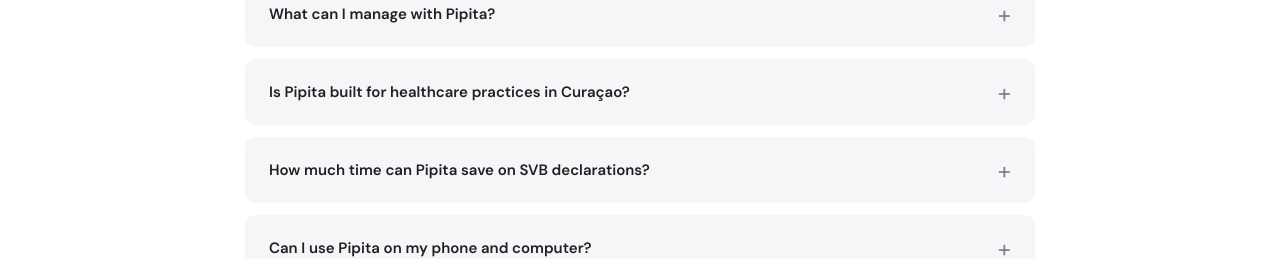
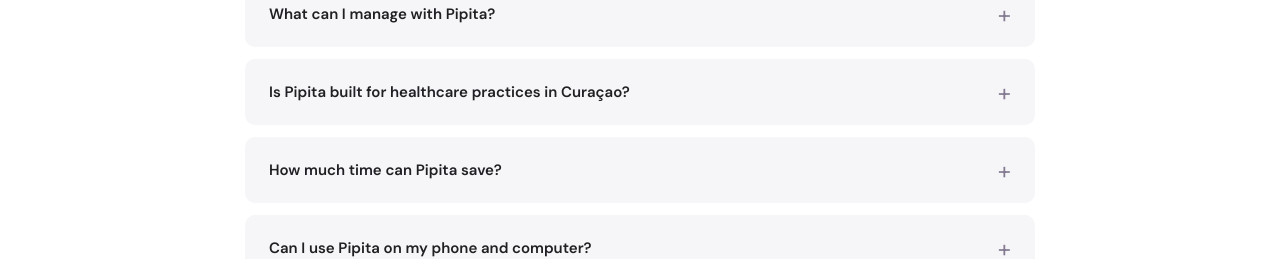
Before and after one commit to kyaralucas/pipita-web, a plain HTML site: page index.html in a window 1280 px wide. Shown: the part 2820-3079 px from the top of the page. Drawn offline with Linux system fonts and the light colour scheme.

Commit message:
change def to english

```diff
--- a/script.js
+++ b/script.js
@@ -5,6 +5,7 @@
 const translations = {
   "en": {
     "title": "Pipita — Practice management software for Curaçao",
+    "seoDescription": "Practice management for healthcare providers in Curaçao. Schedule appointments and manage invoices with Pipita.",
     "nav": [
       "Healthcare practices",
       "Practice tools",
@@ -15,7 +16,7 @@
     "eyebrow": "Practice management software for Curaçao",
     "hero": "Manage your practice.<br><em>Get back to your patients.</em>",
     "heroSubtitle": "Practice management for healthcare providers in Curaçao",
-    "sub": "Schedule patients, prepare SVB declarations, and manage invoices in one application. Pipita takes repetitive administration off your plate, so you can spend more of your day providing care.",
+    "sub": "Schedule patients and manage invoices in one application. Pipita takes repetitive administration off your plate, so you can spend more of your day providing care.",
     "businessLabel": "For healthcare providers in Curaçao",
     "businessTitle": "Simple, flexible and powerful practice management software for your workflows",
     "businessIntro": "Physiotherapists, psychologists, and other care professionals share the same challenge: administration takes time away from patients. Pipita is built around healthcare workflows, with tools tailored to the type of care you provide.",
@@ -43,17 +44,17 @@
     "allIntro": "Stop piecing together the information you need to run your practice. Pipita keeps patient information, appointments, and administration in one easy-to-use application.",
     "checks": [
       "Work from desktop or mobile: open Pipita in your browser, without complicated software installation.",
-      "Keep patient information in the same application as scheduling, SVB declarations, and invoices.",
+      "Keep patient information in the same application as scheduling and invoices.",
       "Manage sensitive information with access controls, database encryption, regular backups, and secure data storage."
     ],
     "ctaTitle": "Your patients need your time. Paperwork doesn’t.",
-    "ctaText": "Bring your appointments, SVB declarations, and invoicing into Pipita, and give repetitive practice administration less of your day.",
+    "ctaText": "Bring your appointments and invoicing into Pipita, and give repetitive practice administration less of your day.",
     "faqTitle": "Frequently asked questions",
     "faqLabel": "Choosing software for your practice",
     "questions": [
       "What can I manage with Pipita?",
       "Is Pipita built for healthcare practices in Curaçao?",
-      "How much time can Pipita save on SVB declarations?",
+      "How much time can Pipita save?",
       "Can I use Pipita on my phone and computer?",
       "How is patient information protected?",
       "How does the subscription work?",
@@ -61,9 +62,9 @@
       "Was Pipita developed with healthcare professionals?"
     ],
     "answers": [
-      "Pipita brings patient information, appointment scheduling, SVB declaration preparation, and invoicing into one web application. It helps reduce the repetitive administrative work involved in running a healthcare practice.",
-      "Yes. Pipita was developed in Curaçao around local healthcare administration, including SVB declarations. It is designed for physiotherapists, psychologists, and other care professionals, with workflows tailored to different provider types. Support for more healthcare professions is part of its continued development.",
-      "For one physiotherapist with 50 patients, monthly SVB claims preparation fell from 16 hours to 2 using Pipita. That is 14 hours saved each month in that practice. Your time savings will depend on your patient volume and workflow.",
+      "Pipita brings patient information, appointment scheduling and invoicing into one web application. It helps reduce the repetitive administrative work involved in running a healthcare practice.",
+      "Yes. Pipita was developed in Curaçao around local healthcare administration. It is designed for physiotherapists, psychologists, and other care professionals, with workflows tailored to different provider types. Support for more healthcare professions is part of its continued development.",
+      "For one physiotherapist with 50 patients, monthly administration fell from 16 hours to 2 using Pipita. That is 14 hours saved each month in that practice. Your time savings will depend on your patient volume and workflow.",
       "Yes. Pipita runs in your web browser on desktop and mobile. There is no complicated software installation, so you can access your practice tools from either device.",
       "Pipita includes access controls, database encryption, regular backups, and secure data storage. These safeguards are part of how the platform handles sensitive healthcare information.",
       "Pipita is available through a monthly subscription. Plan details and prices have not yet been published on this website.",
@@ -81,7 +82,7 @@
     "rights": "All rights reserved.",
     "draft": "Design preview · App screens and photos are placeholders.",
     "dialogTitle": "Get started with Pipita",
-    "dialogText": "Online registration for Pipita hasn’t been connected to this website yet. You can explore its scheduling, SVB declaration, and invoicing tools on this page.",
+    "dialogText": "Online registration for Pipita hasn’t been connected to this website yet. You can explore its scheduling and invoicing tools on this page.",
     "close": "Back to the practice tools",
     "skip": "Skip to content",
     "menu": "Toggle navigation",
@@ -110,21 +111,21 @@
     "notes": "Patient administration",
     "tags": [
       "Appointments",
-      "SVB claims",
       "Invoices"
     ],
     "inspiration": "Documents",
     "next": "Next appointment",
     "sample": "Sample patient",
-    "impactLabel": "Less time preparing monthly SVB claims",
+    "impactLabel": "Less time preparing monthly administration",
     "impactTitle": "16 hours of admin.<br>Down to 2.",
-    "impactText": "For one physiotherapist managing 50 patients, Pipita reduced monthly SVB claims preparation from 16 hours to 2. That’s 14 hours a month no longer spent preparing declarations.",
+    "impactText": "For one physiotherapist managing 50 patients, Pipita reduced monthly administration from 16 hours to 2. That's 14 hours a month no longer spent preparing declarations.",
     "impactNote": "A result from one physiotherapy practice. Time savings vary with practice size and workflow.",
     "awardNomination": "Nominated for the 2026 Curaçao Digital Innovation Award by CITI.",
     "heroScreenshotAlt": "Pipita desktop application showing the monthly appointment calendar and navigation for patients and invoices."
   },
   "nl": {
     "title": "Pipita — Praktijksoftware voor zorgverleners op Curaçao",
+    "seoDescription": "Praktijkbeheer voor zorgverleners op Curaçao. Plan afspraken en beheer facturen met Pipita.",
     "nav": [
       "Zorgpraktijken",
       "Praktijkfuncties",
@@ -135,7 +136,7 @@
     "eyebrow": "Praktijksoftware voor Curaçao",
     "hero": "Beheer je praktijk.<br><em>Besteed meer tijd aan je patiënten.</em>",
     "heroSubtitle": "Praktijkbeheer voor zorgverleners op Curaçao",
-    "sub": "Plan patiëntafspraken, bereid SVB-declaraties voor en beheer facturen in één applicatie. Pipita neemt terugkerend administratief werk uit handen, zodat je meer van je dag aan zorg kunt besteden.",
+    "sub": "Plan patiëntafspraken en beheer facturen in één applicatie. Pipita neemt terugkerend administratief werk uit handen, zodat je meer van je dag aan zorg kunt besteden.",
     "businessLabel": "Voor zorgverleners op Curaçao",
     "businessTitle": "Eenvoudige, flexibele en krachtige praktijkbeheersoftware voor uw workflows",
     "businessIntro": "Fysiotherapeuten, psychologen en andere zorgprofessionals herkennen dezelfde uitdaging: administratie gaat ten koste van tijd voor patiënten. Pipita sluit aan op zorgprocessen, met functies afgestemd op het type zorg dat je verleent.",
@@ -163,17 +164,17 @@
     "allIntro": "Je hoeft de informatie voor je praktijk niet steeds bij elkaar te zoeken. Pipita houdt patiëntinformatie, afspraken en administratie bij elkaar in één gebruiksvriendelijke applicatie.",
     "checks": [
       "Werk op desktop of mobiel: open Pipita in je browser, zonder ingewikkelde software-installatie.",
-      "Beheer patiëntinformatie in dezelfde applicatie als je planning, SVB-declaraties en facturen.",
+      "Beheer patiëntinformatie in dezelfde applicatie als je planning en facturen.",
       "Werk met gevoelige informatie met toegangsbeheer, databaseversleuteling, regelmatige back-ups en veilige gegevensopslag."
     ],
     "ctaTitle": "Je patiënten verdienen je tijd. Je papierwerk niet.",
-    "ctaText": "Breng je afspraken, SVB-declaraties en facturatie onder in Pipita en besteed minder van je werkdag aan terugkerende praktijkadministratie.",
+    "ctaText": "Breng je afspraken en facturatie onder in Pipita en besteed minder van je werkdag aan terugkerende praktijkadministratie.",
     "faqTitle": "Veelgestelde vragen",
     "faqLabel": "Software kiezen voor je praktijk",
     "questions": [
       "Wat kan ik met Pipita beheren?",
       "Is Pipita gemaakt voor zorgpraktijken op Curaçao?",
-      "Hoeveel tijd kan Pipita besparen op SVB-declaraties?",
+      "Hoeveel tijd kan ik besparen met Pipita?",
       "Kan ik Pipita op mijn telefoon en computer gebruiken?",
       "Hoe wordt patiëntinformatie beschermd?",
       "Hoe werkt het abonnement?",
@@ -181,9 +182,9 @@
       "Is Pipita samen met zorgprofessionals ontwikkeld?"
     ],
     "answers": [
-      "Pipita brengt patiëntinformatie, afsprakenplanning, de voorbereiding van SVB-declaraties en facturatie samen in één webapplicatie. Het helpt het terugkerende administratieve werk van een zorgpraktijk te verminderen.",
-      "Ja. Pipita is op Curaçao ontwikkeld rond lokale zorgadministratie, waaronder SVB-declaraties. Het is ontworpen voor fysiotherapeuten, psychologen en andere zorgprofessionals, met processen afgestemd op verschillende typen zorgverleners. Ondersteuning voor meer zorgberoepen maakt deel uit van de verdere ontwikkeling.",
-      "Bij één fysiotherapeut met 50 patiënten daalde de voorbereiding van maandelijkse SVB-declaraties met Pipita van 16 naar 2 uur. Dat scheelt in die praktijk 14 uur per maand. Jouw tijdwinst hangt af van je aantal patiënten en werkwijze.",
+      "Pipita brengt patiëntinformatie, afsprakenplanning en facturatie samen in één webapplicatie. Het helpt het terugkerende administratieve werk van een zorgpraktijk te verminderen.",
+      "Ja. Pipita is op Curaçao ontwikkeld rond lokale zorgadministratie. Het is ontworpen voor fysiotherapeuten, psychologen en andere zorgprofessionals, met processen afgestemd op verschillende typen zorgverleners. Ondersteuning voor meer zorgberoepen maakt deel uit van de verdere ontwikkeling.",
+      "Bij één fysiotherapeut met 50 patiënten daalde de voorbereiding van maandelijkse administratie met Pipita van 16 naar 2 uur. Dat scheelt in die praktijk 14 uur per maand. Jouw tijdwinst hangt af van je aantal patiënten en werkwijze.",
       "Ja. Pipita werkt in je webbrowser op desktop en mobiel. Een ingewikkelde software-installatie is niet nodig, zodat je je praktijkfuncties op beide apparaten kunt gebruiken.",
       "Pipita biedt toegangsbeheer, databaseversleuteling, regelmatige back-ups en veilige gegevensopslag. Deze maatregelen maken deel uit van de manier waarop het platform met gevoelige zorggegevens omgaat.",
       "Pipita werkt met een maandelijks abonnement. Details over de abonnementen en prijzen zijn nog niet op deze website gepubliceerd.",
@@ -201,7 +202,7 @@
     "rights": "Alle rechten voorbehouden.",
     "draft": "Ontwerpvoorbeeld · Appschermen en foto’s zijn tijdelijke voorbeelden.",
     "dialogTitle": "Start met Pipita",
-    "dialogText": "Online aanmelden voor Pipita is nog niet aan deze website gekoppeld. Op deze pagina kun je alvast de functies voor planning, SVB-declaraties en facturatie bekijken.",
+    "dialogText": "Online aanmelden voor Pipita is nog niet aan deze website gekoppeld. Op deze pagina kun je alvast de functies voor planning en facturatie bekijken.",
     "close": "Terug naar de praktijkfuncties",
     "skip": "Naar de inhoud",
     "menu": "Navigatie openen of sluiten",
@@ -230,21 +231,21 @@
     "notes": "Patiëntadministratie",
     "tags": [
       "Afspraken",
-      "SVB-declaraties",
       "Facturen"
     ],
     "inspiration": "Documenten",
     "next": "Volgende afspraak",
     "sample": "Voorbeeldpatiënt",
-    "impactLabel": "Minder tijd kwijt aan maandelijkse SVB-declaraties",
+    "impactLabel": "Minder tijd kwijt aan maandelijkse administratie",
     "impactTitle": "16 uur administratie.<br>Terug naar 2.",
-    "impactText": "Voor één fysiotherapeut met 50 patiënten bracht Pipita de voorbereiding van maandelijkse SVB-declaraties terug van 16 naar 2 uur. Dat is elke maand 14 uur minder declaratievoorbereiding.",
+    "impactText": "Voor één fysiotherapeut met 50 patiënten bracht Pipita de administratie terug van 16 naar 2 uur. Dat is elke maand 14 uur minder declaratievoorbereiding.",
     "impactNote": "Een resultaat uit één fysiotherapiepraktijk. De tijdwinst verschilt per praktijkgrootte en werkwijze.",
     "awardNomination": "Genomineerd voor de Curaçao Digital Innovation Award 2026 van CITI.",
     "heroScreenshotAlt": "De desktopapplicatie van Pipita met de maandelijkse afsprakenagenda en navigatie voor patiënten en facturen."
   },
   "pap": {
     "title": "Pipita — Software pa maneho di práktika na Kòrsou",
+    "seoDescription": "Maneho di práktika pa dunadónan di kuido na Kòrsou. Planifiká sita i manejá fakturanan ku Pipita.",
     "nav": [
       "Práktikanan di kuido",
       "Funshonnan",
@@ -255,7 +256,7 @@
     "eyebrow": "Software pa maneho di práktika na Kòrsou",
     "hero": "Manehá bo práktika.<br><em>Duna bo pasientenan mas tempu.</em>",
     "heroSubtitle": "Maneho di práktika pa dunadónan di kuido na Kòrsou",
-    "sub": "Planifiká sitanan di pasiente, prepará deklarashonnan di SVB i manejá fakturanan den un solo aplikashon. Pipita ta kita trabou administrativo repetitivo for di bo man, pa bo por dediká mas di bo dia na kuido.",
+    "sub": "Planifiká sitanan di pasiente i manejá fakturanan den un solo aplikashon. Pipita ta kita trabou administrativo repetitivo for di bo man, pa bo por dediká mas di bo dia na kuido.",
     "businessLabel": "Pa dunadónan di kuido na Kòrsou",
     "businessTitle": "Software di maneho di práktika simpel, fleksibel i poderoso pa bo workflows",
     "businessIntro": "Fisioterapeutanan, sikólogonan i otro profeshonalnan di kuido ta enfrentá e mesun reto: administrashon ta kita tempu for di pasientenan. Pipita ta basá riba prosesonan di kuido, ku funshonnan adaptá na e tipo di kuido ku bo ta duna.",
@@ -283,17 +284,17 @@
     "allIntro": "No pasa bo dia buskando e diferente informashonnan pa maneha bo práktika. Pipita ta tene informashon di pasiente, sitanan i administrashon huntu den un aplikashon fásil pa usa.",
     "checks": [
       "Traha riba desktop òf mobil: habri Pipita den bo browser, sin instalashon kompliká di software.",
-      "Manehá informashon di pasiente den e mesun aplikashon ku planifikashon, deklarashonnan di SVB i fakturanan.",
+      "Manehá informashon di pasiente den e mesun aplikashon ku planifikashon i fakturanan.",
       "Manehá informashon sensitivo ku kontrol di akseso, enkriptashon di base di dato, kopianan di seguridat regular i almacenamentu sigur di dato."
     ],
     "ctaTitle": "Bo pasientenan mester di bo tempu. Bo papel no.",
-    "ctaText": "Trese bo sitanan, deklarashonnan di SVB i fakturashon den Pipita, i dediká ménos di bo dia na administrashon repetitivo di bo práktika.",
+    "ctaText": "Trese bo sitanan i fakturashon den Pipita, i dediká ménos di bo dia na administrashon repetitivo di bo práktika.",
     "faqTitle": "Preguntanan frekuente",
     "faqLabel": "Skohe software pa bo práktika",
     "questions": [
       "Kiko mi por maneha ku Pipita?",
       "Pipita ta trahá pa práktikanan di kuido na Kòrsou?",
-      "Kuantu tempu Pipita por spar riba deklarashonnan di SVB?",
+      "Kuantu tempu mi por spar ku Pipita?",
       "Mi por usa Pipita riba mi telefòn i kompiuter?",
       "Kon informashon di pasiente ta wordu protegé?",
       "Kon e suskripshon ta funshoná?",
@@ -301,9 +302,9 @@
       "Pipita a wordu desaroyá huntu ku profeshonalnan di kuido?"
     ],
     "answers": [
-      "Pipita ta trese informashon di pasiente, planifikashon di sita, preparashon di deklarashonnan di SVB i fakturashon den un solo aplikashon web. E ta yuda redusí e trabou administrativo repetitivo di un práktika di kuido.",
-      "Si. Pipita a wordu desaroyá na Kòrsou pa administrashon lokal di kuido, inkluyendo deklarashonnan di SVB. E ta diseñá pa fisioterapeutanan, sikólogonan i otro profeshonalnan di kuido, ku prosesonan adaptá na diferente tipo di dunadó di kuido. Sosten pa mas profeshon di kuido ta parti di su desaroyo kontinuo.",
-      "Pa un fisioterapeuta ku 50 pasiente, preparashon di deklarashonnan mensual di SVB a baha di 16 ora pa 2 ku Pipita. Ta 14 ora spar kada luna den e práktika ei. Bo tempu spar lo dependé di bo kantidat di pasiente i manera di traha.",
+      "Pipita ta trese informashon di pasiente, planifikashon di sita i fakturashon den un solo aplikashon web. E ta yuda redusí e trabou administrativo repetitivo di un práktika di kuido.",
+      "Si. Pipita a wordu desaroyá na Kòrsou pa administrashon lokal di kuido. E ta diseñá pa fisioterapeutanan, sikólogonan i otro profeshonalnan di kuido, ku prosesonan adaptá na diferente tipo di dunadó di kuido. Sosten pa mas profeshon di kuido ta parti di su desaroyo kontinuo.",
+      "Pa un fisioterapeuta ku 50 pasiente, su administratshon a baha di 16 ora pa 2 ku Pipita. Ta 14 ora spar kada luna den e práktika ei. Bo tempu spar lo dependé di bo kantidat di pasiente i manera di traha.",
       "Si. Pipita ta funshoná den bo browser riba desktop i mobil. No tin mester di instalashon kompliká di software, pa bo por usa e funshonnan di bo práktika riba tur dos aparato.",
       "Pipita tin kontrol di akseso, enkriptashon di base di dato, kopianan di seguridat regular i almacenamentu sigur di dato. E medidanan aki ta parti di kon e plataforma ta maneha informashon sensitivo di kuido.",
       "Pipita ta usa un suskripshon mensual. Detayenan di plannan i preisnan no ta publiká riba e wèpsait aki ainda.",
@@ -321,7 +322,7 @@
     "rights": "Tur derecho reservá.",
     "draft": "Ehèmpel di diseño · Pantayanan di app i fotonan ta ehèmpel.",
     "dialogTitle": "Kuminsá ku Pipita",
-    "dialogText": "Registrashon online pa Pipita no ta konektá na e wèpsait aki ainda. Riba e página aki bo por mira e funshonnan pa planifikashon, deklarashonnan di SVB i fakturashon.",
+    "dialogText": "Registrashon online pa Pipita no ta konektá na e wèpsait aki ainda. Riba e página aki bo por mira e funshonnan pa planifikashon i fakturashon.",
     "close": "Bèk na e funshonnan",
     "skip": "Bai na kontenido",
     "menu": "Habri òf sera navigashon",
@@ -350,15 +351,14 @@
     "notes": "Administrashon di pasiente",
     "tags": [
       "Sitanan",
-      "Deklarashonnan di SVB",
       "Fakturanan"
     ],
     "inspiration": "Dokumentonan",
     "next": "Siguiente sita",
     "sample": "Pasiente di ehèmpel",
-    "impactLabel": "Ménos tempu pa deklarashonnan mensual di SVB",
+    "impactLabel": "Ménos tempu na administrashon",
     "impactTitle": "16 ora di administrashon.<br>Redusí pa 2.",
-    "impactText": "Pa un fisioterapeuta ku 50 pasiente, Pipita a redusí preparashon di deklarashonnan mensual di SVB di 16 ora pa 2. Ta 14 ora ménos kada luna dediká na prepará deklarashonnan.",
+    "impactText": "Pa un fisioterapeuta ku 50 pasiente, Pipita a redusí administrashon di 16 ora pa 2. Ta 14 ora ménos kada luna dediká na fakturashon.",
     "impactNote": "Un resultado di un práktika di fisioterapia. E tempu spar ta varia segun tamaño di e práktika i su manera di traha.",
     "awardNomination": "Nominá pa e Curaçao Digital Innovation Award 2026 di CITI.",
     "heroScreenshotAlt": "Aplikashon di Pipita riba desktop ku agenda mensual di sita i navigashon pa pasientenan i fakturanan."
@@ -380,7 +380,7 @@
   const t = translations[lang];
   document.documentElement.lang = lang;
   document.title = t.title;
-  document.querySelector('meta[name="description"]').content = t.sub;
+  document.querySelector('meta[name="description"]').content = t.seoDescription;
   document.getElementById('app').innerHTML = `
   <a class="skip-link" href="#main">${t.skip}</a>
   <header class="header wrap"><a class="header-logo" href="#" aria-label="Pipita"><img src="images/Logo_Name.png" alt="Pipita" width="1270" height="499"></a><nav class="nav" id="navigation" aria-label="${t.menu}">${t.nav.map((n,i)=>`<a href="#${['businesses','features','faq'][i]}">${n}</a>`).join('')}</nav><div class="header-actions">${languageSelect(t,'header')}<button class="btn btn-dark" data-start>${t.start}</button><button class="menu-toggle" aria-label="${t.menu}" aria-controls="navigation" aria-expanded="false">☰</button></div></header>
@@ -415,7 +415,6 @@
       const location = select.dataset.language;
       const scroll = window.scrollY;
       const next = select.value;
-      try { localStorage.setItem('pipita-language', next); } catch (_) { /* Storage may be disabled. */ }
       const url = new URL(window.location.href);
       url.searchParams.set('lang', next);
       try { history.replaceState(null, '', url); } catch (_) { /* Local file previews may restrict history. */ }
@@ -446,8 +445,6 @@
     if (event.clientX < r.left || event.clientX > r.right || event.clientY < r.top || event.clientY > r.bottom) dialog.close();
   }});
 }
-let savedLanguage;
-try { savedLanguage = localStorage.getItem('pipita-language'); } catch (_) { /* English fallback. */ }
 const requestedLanguage = new URLSearchParams(window.location.search).get('lang');
-const initialLanguage = [requestedLanguage, savedLanguage, 'en'].find(l => Object.hasOwn(translations, l));
+const initialLanguage = [requestedLanguage, 'en'].find(l => Object.hasOwn(translations, l));
 render(initialLanguage);
--- /dev/null
+++ b/sitemap.xml
@@ -0,0 +1,4 @@
+<?xml version="1.0" encoding="UTF-8"?>
+<urlset xmlns="http://www.sitemaps.org/schemas/sitemap/0.9">
+  <url><loc>https://kyaralucas.github.io/pipita-web/</loc></url>
+</urlset>
```
Also changed, not shown: index.html (+19 -2 lines), images/favicon.svg (added), 1 other file.
